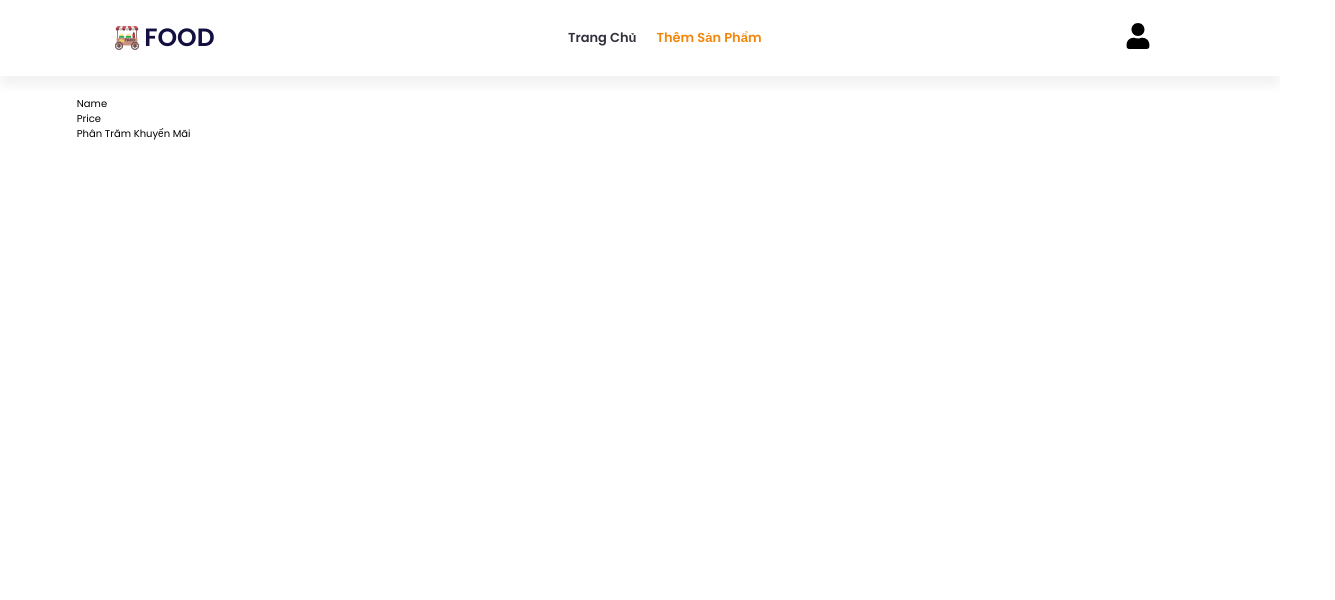
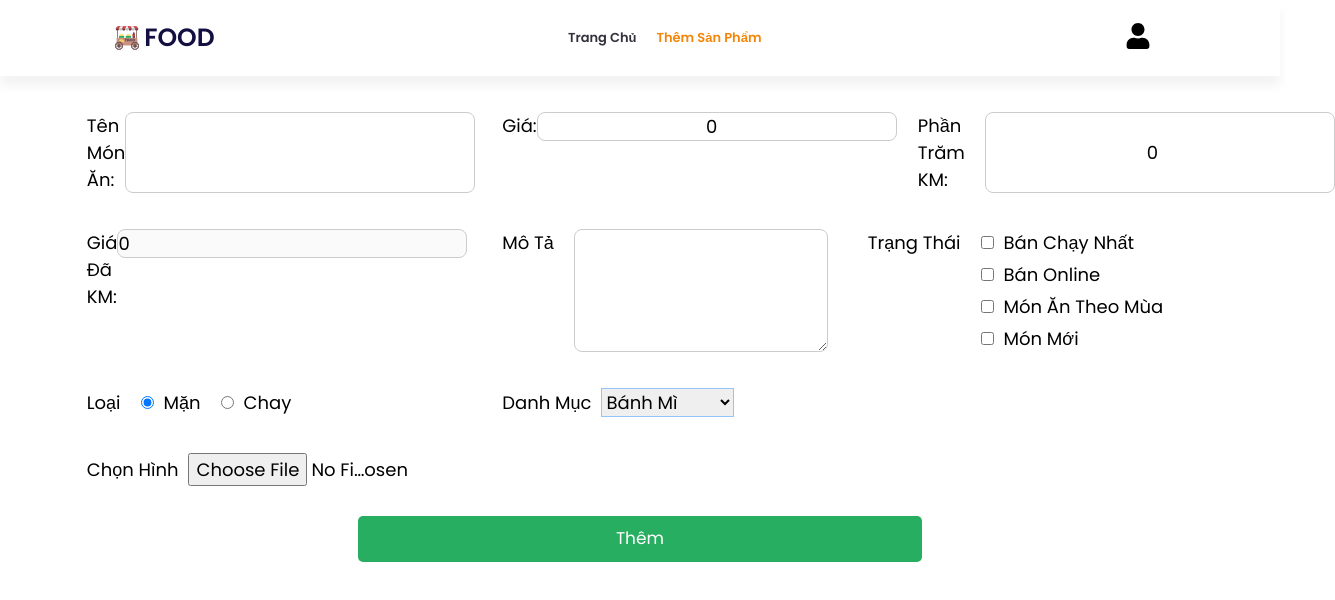
Before and after one commit to TuanPhamPanda/food_react, a React (Create React App) app: page /admin/addFood in a window 1280 px wide. Shown: the top 600 px of the page, 1335 px wide, since content can reach past the window. Built offline with nearby package versions, Linux system fonts and the light colour scheme.

Commit message:
14/3/2023

```diff
--- a/src/App.css
+++ b/src/App.css
@@ -974,9 +974,13 @@ hr {
   width: 50px;
 }
 
-#iQuantity:focus{
+.focus{
+  border-radius: 8px;
+  border: 1px solid #ccc;
+}
+
+.focus:focus{
   border: 1px solid rgb(59 130 246/1);
-  border-radius: 8px;
 }
 
 .first-price {
@@ -1234,6 +1238,32 @@ hr {
   color: rgb(249, 48, 22);
 }
 
+.add-food{
+  font-size: large;
+  display: flex;
+  flex-direction: column;
+  margin-top: 16px;
+  gap: 2rem;
+}
+
+.add-food .item{
+  display: flex;
+  gap: 2rem;
+  justify-content: left;
+  width: 100%;
+  margin-top: 16px;
+}
+
+.add-food > .item:first-child{
+  margin-top: 0;
+}
+
+.add-food > .item > div{
+  width: 33.333%;
+  margin: 0 10px;
+  display: flex;
+}
+
 
 @media (max-width: 768px) {
 
--- a/src/containers/public/admin/AddFood.jsx
+++ b/src/containers/public/admin/AddFood.jsx
@@ -1,22 +1,224 @@
-import React from "react";
-import { Header } from "../../../components";
+import React, { useEffect, useState } from "react";
+import { menuFood } from "../../../ultis/menus";
 
 const AddFood = () => {
   document.title = "Thêm món ăn";
+  const [imageFood, setImageFood] = useState();
+  const [sta, setSta] = useState([]);
+  const [type, setType] = useState(1);
+  const [foodName, setFoodName] = useState("");
+  const [foodPrice, setFoodPrice] = useState("0");
+  const [promotion, setPromotion] = useState(0);
+  const [foodDiscount, setFoodDiscount] = useState(0);
+  const [foodDescription, setFoodDescription] = useState("");
+  const [foodCategory, setFoodCategory] = useState("");
+  const VND = new Intl.NumberFormat();
+
+  const status = [
+    { id: 1, text: "Bán Chạy nhất", value: "best seller" },
+    { id: 2, text: "Bán Online", value: "online only" },
+    { id: 3, text: "Món Ăn Theo Mùa", value: "seasonal dishes" },
+    { id: 4, text: "Món Mới", value: "new dishes" },
+  ];
+  const types = [
+    { id: 1, type: "Mặn" },
+    { id: 2, type: "Chay" },
+  ];
+
+  const handleCheckedStatus = (id) => {
+    setSta((prev) => {
+      const isChecked = sta.includes(id);
+
+      if (isChecked) {
+        return sta.filter((item) => item !== id);
+      } else {
+        return [...prev, id];
+      }
+    });
+  };
+
+  const handleChooseImageFood = (e) => {
+    const file = e.target.files[0];
+    file.preview = URL.createObjectURL(file);
+    setImageFood(file);
+  };
+
+  const handleAddFood = () => {
+
+    console.log(foodCategory);
+
+    const food = {
+      food_name: foodName,
+      food_star: "",
+      food_vote: "",
+      food_price: foodPrice,
+      food_discount: foodDiscount,
+      food_desc: foodDescription,
+      food_status: "...",
+      food_type: types.find(item=>item.id === type).type,
+      food_category: foodCategory,
+      food_src : ""
+    }
+  }
+
+  useEffect(() => {
+    return () => {
+      imageFood && URL.revokeObjectURL(imageFood.preview);
+    };
+  }, [imageFood]);
+
+  useEffect(() => {
+    setFoodDiscount(VND.format((foodPrice - (foodPrice * promotion)/100)));
+  }, [promotion, foodPrice]);
 
   return (
     <div className="list-food">
-      <div className="addFood">
-        <div className="">
-          <div className="">Name</div>
-          <div className="">Price</div>
-          <div className="">Phân trăm khuyến mãi</div>
+      <div className="add-food">
+        <div className="item">
+          <div className="flex justify-between">
+            <label htmlFor="food_name">Tên món ăn: </label>
+            <input
+              onChange={(e) => setFoodName(e.target.value)}
+              value={foodName}
+              type="text"
+              className="focus"
+              id="food_name"
+              name="food_name"
+            />
+          </div>
+          <div className="flex flex-col">
+            <div className="flex justify-between">
+              <label htmlFor="food_price">Giá: </label>
+              <input
+                onChange={(e) => {
+                  let price = e.target.value.replaceAll(",", "");
+                  if (price >= 0 && price <= 1000000) {
+                    setFoodPrice(price);
+                  }
+                }}
+                type="text"
+                value={VND.format(foodPrice)}
+                name="food_price"
+                className="focus flex-none min-w-[320px] text-center pr-4"
+                id="food_price"
+              />
+            </div>
+          </div>
+          <div>
+            <label htmlFor="promotion">Phần trăm KM: </label>
+            <input
+              type="number"
+              onChange={(e) => {
+                let prom = e.target.value;
+                if (prom >= 0 && prom <= 100) {
+                  setPromotion(prom);
+                }
+              }}
+              id="promotion"
+              value={VND.format(promotion)}
+              className="focus ml-8 text-center"
+            />
+          </div>
         </div>
-        <div className="">
-
+        <div className="item">
+          <div className="flex justify-between">
+            <label htmlFor="food_discount">Giá đã KM: </label>
+            <input
+              value={foodDiscount}
+              type="text"
+              id="food_discount"
+              name="food_discount"
+              className="focus h-fit"
+              disabled={true}
+            />
+          </div>
+          <div className="flex">
+            <div className="flex-none">
+              <label htmlFor="food_desc">Mô tả</label>
+            </div>
+            <textarea
+              className="focus ml-8 h-full w-full"
+              onChange={(e) => setFoodDescription(e.target.value)}
+              value={foodDescription}
+              type="text"
+              id="food_desc"
+              name="food_desc"
+            />
+          </div>
+          <div className="flex gap-8">
+            <h2>Trạng thái</h2>
+            <div className="flex flex-col gap-2">
+              {status.map((item) => (
+                <label
+                  htmlFor={item.value}
+                  key={item.id}
+                  className="cursor-pointer flex gap-4"
+                >
+                  <input
+                    onChange={() => handleCheckedStatus(item.id)}
+                    id={item.value}
+                    type="checkbox"
+                    checked={sta.includes(item.id)}
+                  />
+                  {item.text}
+                </label>
+              ))}
+            </div>
+          </div>
         </div>
-        <div className=""></div>
-        <div className=""></div>
+        <div className="item">
+          <div className="flex gap-8 items-center">
+            <h2>Loại </h2>
+            {types.map((item) => (
+              <label
+                htmlFor={item.id}
+                key={item.id}
+                className="cursor-pointer flex gap-4"
+              >
+                <input
+                  type="radio"
+                  id={item.id}
+                  onChange={() => setType(item.id)}
+                  checked={type === item.id}
+                />
+                {item.type}
+              </label>
+            ))}
+          </div>
+          <div className="flex gap-4 items-center">
+            <h2>Danh mục</h2>
+            <select
+              onChange={(e) => setFoodCategory(e.target.value)}
+              value={foodCategory}
+              className="border border-blue-300 border-solid"
+              id="food_category"
+            >
+              {menuFood
+                .filter((item) => !item.end)
+                .map((item, index) => (
+                  <option key={index} value={item.text}>
+                    {item.text}
+                  </option>
+                ))}
+            </select>
+          </div>
+        </div>
+        <div className="item">
+          <div className="flex items-center gap-4">
+            <span className="flex-none">Chọn hình</span>
+            <input
+              type="file"
+              className="w-[220px]"
+              onChange={(e) => handleChooseImageFood(e)}
+            />
+            {imageFood && (
+              <img src={imageFood.preview} width={150} height={150} alt="" />
+            )}
+          </div>
+        </div>
+        <div className="w-full flex justify-center">
+          <button onClick={() => handleAddFood()} className="btn mt-4 w-1/2">Thêm</button>
+        </div>
       </div>
     </div>
   );
--- a/src/containers/public/user/Cart.jsx
+++ b/src/containers/public/user/Cart.jsx
@@ -87,7 +87,7 @@ const Cart = () => {
                             id="iQuantity"
                             value={count}
                             type="number"
-                            className="form-control item-quantity text-center h-[15px] border-blue-500"
+                            className="focus form-control item-quantity text-center h-[15px] border-blue-500"
                             min="1"
                             max="10"
                           />
--- a/src/containers/public/user/Menu.jsx
+++ b/src/containers/public/user/Menu.jsx
@@ -545,7 +545,7 @@ const Menu = () => {
                 <label htmlFor="iQuantity">
                   Số lượng:{" "}
                   <input
-                    className="text-center"
+                    className="text-center focus"
                     id="iQuantity"
                     type="number"
                     onChange={(e) => setCount(e.target.value)}
```
